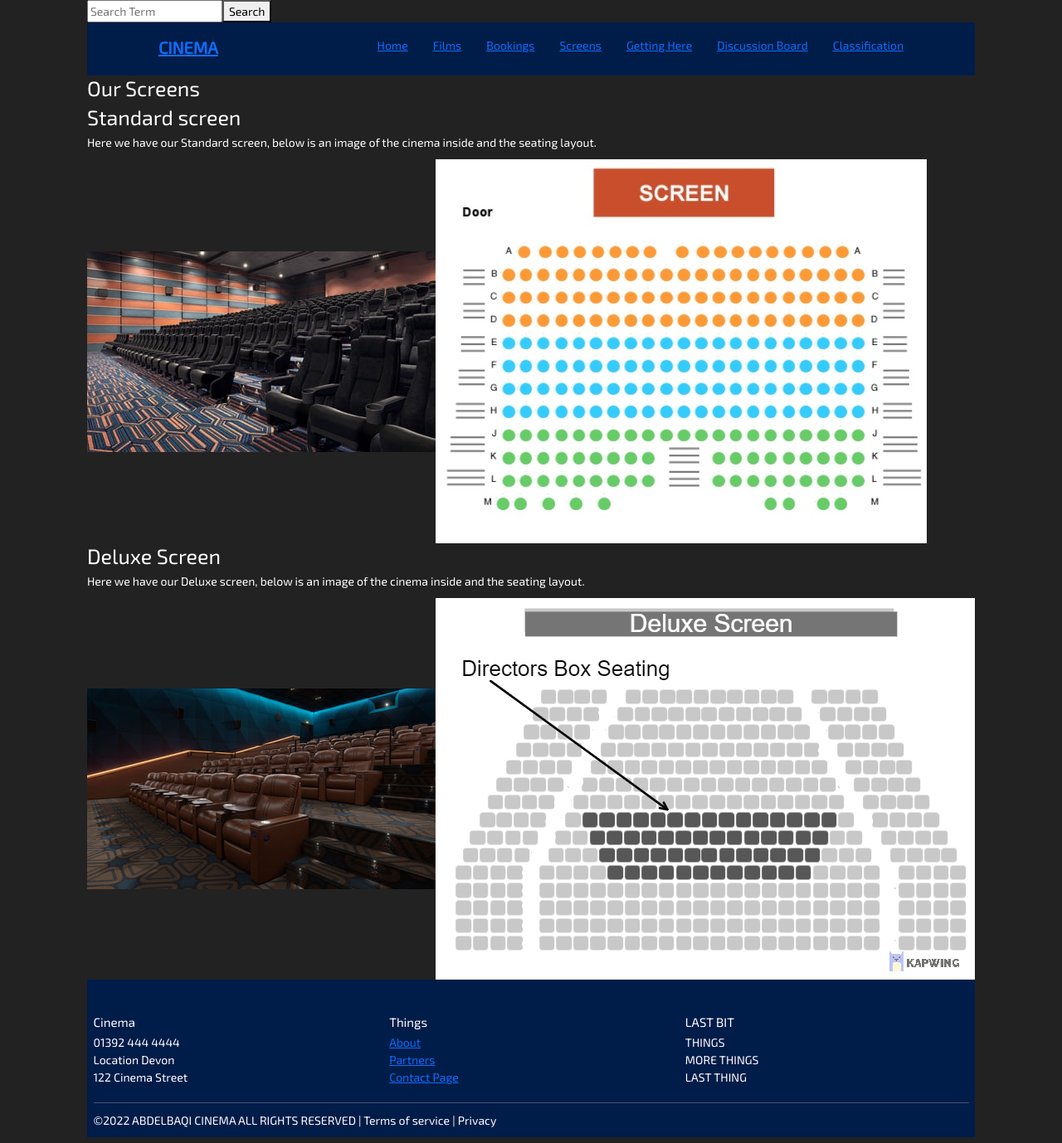
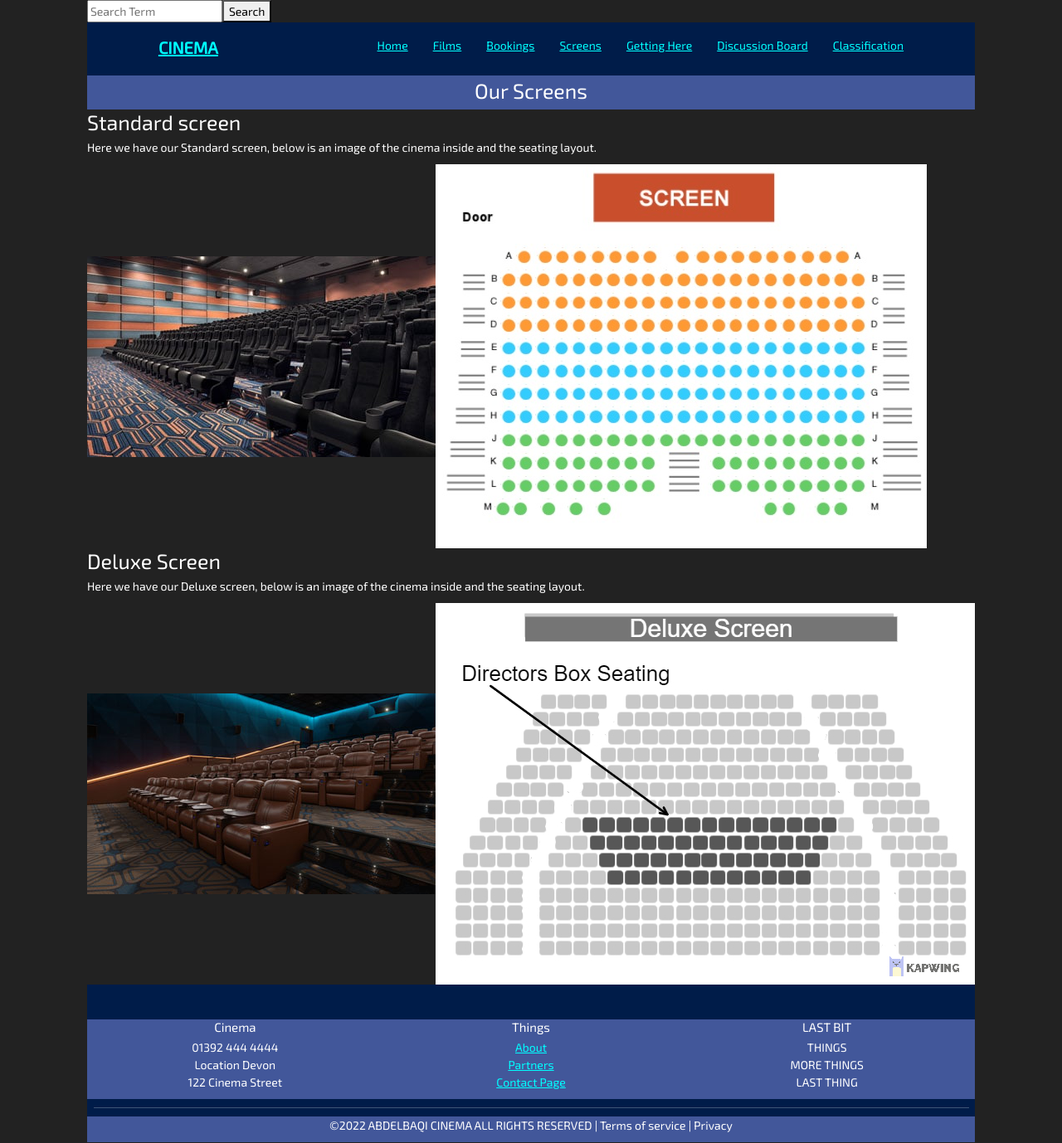
Before and after one commit to Rowanas/W11GCP, a React (Create React App) app in the folder w11gcp/: page /Screens.jsx in a window 1280 px wide. Shown: the whole page at 83% size. Built offline with nearby package versions, Linux system fonts and the light colour scheme.

Commit message:
Change to styling

```diff
--- a/w11gcp/src/App.css
+++ b/w11gcp/src/App.css
@@ -60,3 +60,45 @@ color: white;
   transform-origin: 50% 100%;
   box-shadow: 0 0 100px 1px rgba(100,100,100,.4);
 }
+
+.row  {
+  align-items: center;
+  text-align: center;
+  background-color: #42579A;
+  margin: #8E9AC2;
+  margin: 1px;
+}
+
+.nav__link  {
+  color:aqua;
+  }
+
+.nav__link:hover  {
+color:whitesmoke;
+}
+
+a:link  {
+  color:aqua;
+  }
+
+a:link:hover  {
+color:whitesmoke;
+}
+
+.screen {
+  align-items: center;
+  text-align: center;
+  background-color: #42579A;
+  overflow: hidden;
+  padding: 3px;
+}
+
+.screenPic {
+  padding-bottom: 3%;
+  padding-left: 1.5%;
+  padding-right: 1.5%;
+}
+
+.screentog  {
+display:flex;
+}
```
